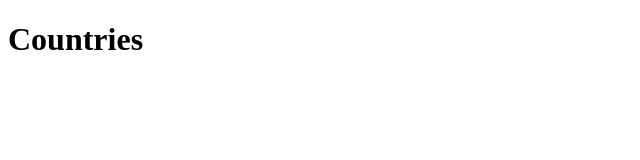
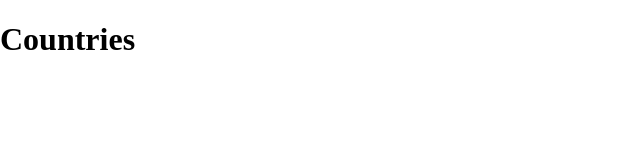
Before and after one commit to klusaktomasz/countries, a Vue app: page / in a window 1280 px wide. Shown: the top 160 px of the page, without its empty margins (0-640 px from the left). Built offline with nearby package versions, Linux system fonts and the light colour scheme; the HTML template or start-up script is replaced by a standard one.

Commit message:
Add normalize.css & provide colors from utils for app components

```diff
--- a/package.json
+++ b/package.json
@@ -9,6 +9,7 @@
   },
   "dependencies": {
     "core-js": "^3.6.5",
+    "normalize.css": "^8.0.1",
     "vue": "^2.6.11"
   },
   "devDependencies": {
--- a/src/App.vue
+++ b/src/App.vue
@@ -11,4 +11,7 @@ export default {
 </script>
 
 <style lang="scss">
+body {
+  background: $white;
+}
 </style>
--- /dev/null
+++ b/src/utils/colors.scss
@@ -0,0 +1,2 @@
+$white: #fff;
+$black: #000;
--- /dev/null
+++ b/vue.config.js
@@ -0,0 +1,12 @@
+module.exports = {
+  css: {
+    loaderOptions: {
+      scss: {
+        prependData: `
+          @import '~normalize.css';
+          @import "@/utils/colors.scss";
+        `,
+      },
+    },
+  },
+};
```
Also changed, not shown: 1 other file (tests, documents, lock files or other folders).
